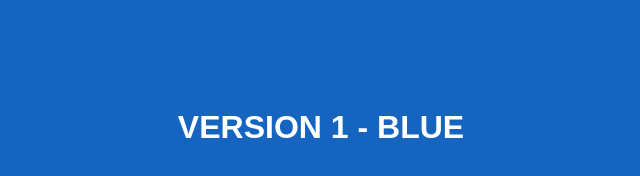
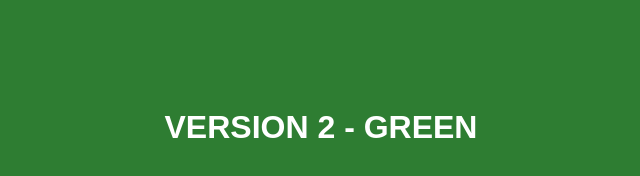
Before and after one commit to d3vr1j/vle8-bluegreen, a plain HTML site: page index.html in a window 1280 px wide. Shown: the whole page, without its empty margins (319-959 px from the left). Drawn offline with Linux system fonts and the light colour scheme.

Commit message:
Update index.html

```diff
--- a/index.html
+++ b/index.html
@@ -1,7 +1,7 @@
-<!DOCTYPE html>
-<html>
-<head><title>VLE-8 Blue-Green</title></head>
-<body style="background:#1565c0;color:#ffffff;font-family:sans-serif;text-align:center;padding-top:80px">
-  <h1>VERSION 1 - BLUE</h1>
-</body>
-</html>
+   <!DOCTYPE html>
+   <html>
+   <head><title>VLE-8 Blue-Green</title></head>
+   <body style="background:#2e7d32;color:#ffffff;font-family:sans-serif;text-align:center;padding-top:80px">
+     <h1>VERSION 2 - GREEN</h1>
+   </body>
+   </html>
```
